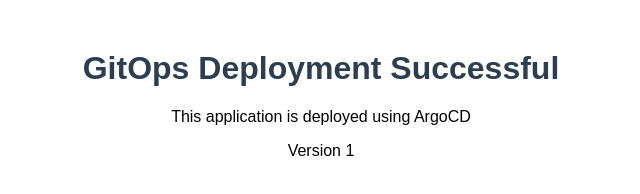
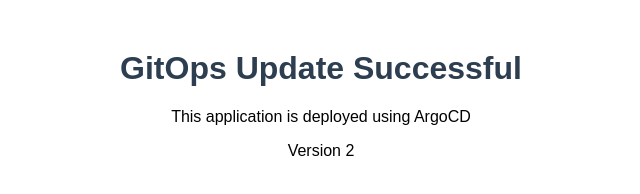
Before and after one commit to tufannarzary/gitops-nginx-demo, a plain HTML site: page index.html in a window 1280 px wide. Shown: the whole page, without its empty margins (319-959 px from the left). Drawn offline with Linux system fonts and the light colour scheme.

Commit message:
Update index.html

```diff
--- a/index.html
+++ b/index.html
@@ -14,8 +14,8 @@
    </style>
 </head>
 <body>
-   <h1>GitOps Deployment Successful</h1>
+   <h1>GitOps Update Successful</h1>
    <p>This application is deployed using ArgoCD</p>
-   <p>Version 1</p>
+   <p>Version 2</p>
 </body>
 </html>
```
